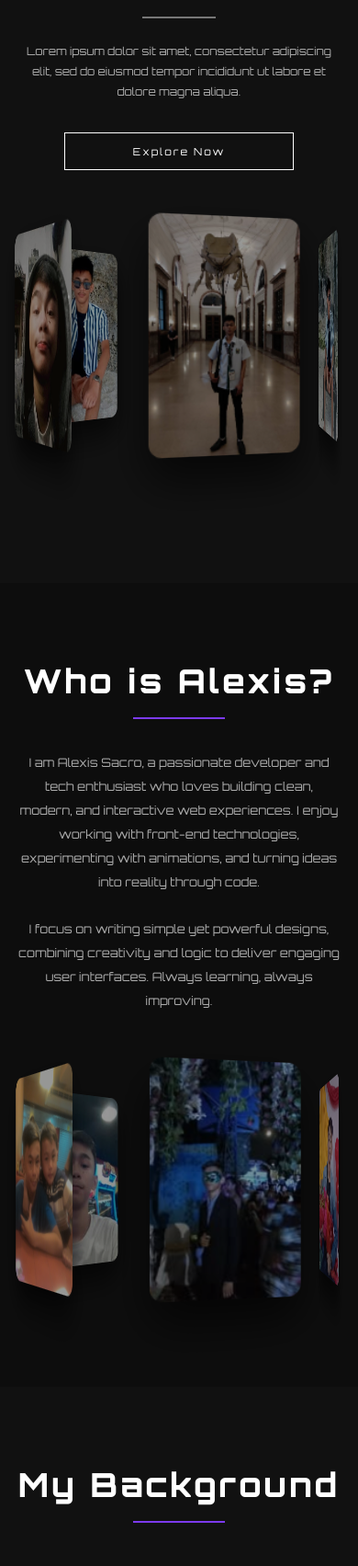
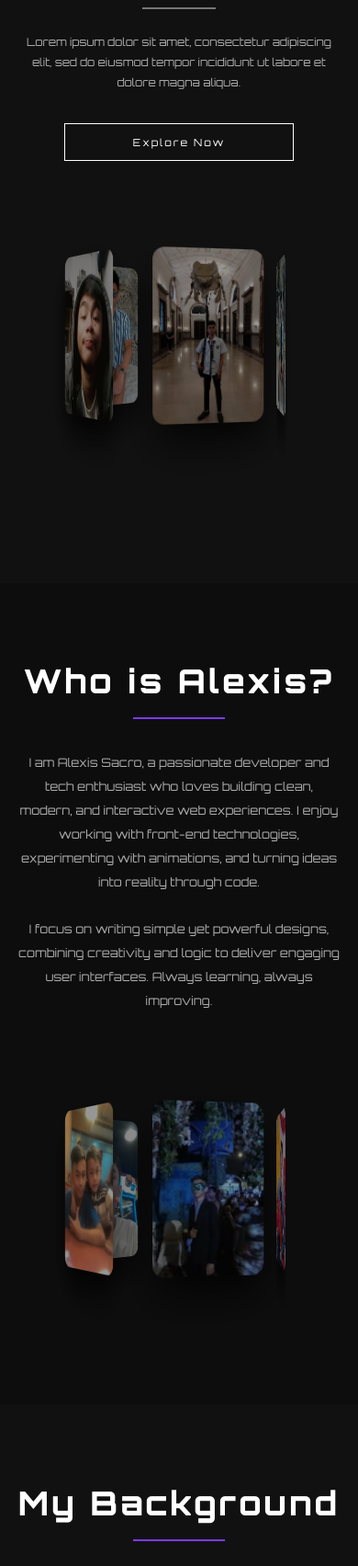
Before and after one commit to ajaldrin116/gipagessample, a plain HTML site: page index.html in a window 390 px wide. Shown: the part 288-1991 px from the top of the page at 92% size. Drawn offline with Linux system fonts and the light colour scheme.

Commit message:
onti lng binago

```diff
--- a/index.html
+++ b/index.html
@@ -15,6 +15,7 @@
 
     html {
       scroll-behavior: smooth;
+      overflow-x: hidden;
     }
 
     body {
@@ -22,6 +23,8 @@
       background: #111;
       color: #fff;
       overflow-x: hidden;
+      position: relative;
+      width: 100%;
     }
 
     /* ================= NAVBAR ================= */
@@ -71,6 +74,7 @@
       justify-content: center;
       padding: clamp(40px, 8vh, 80px) 5%;
       gap: clamp(30px, 5vw, 60px);
+      overflow: hidden;
     }
 
     .hero-wrapper {
@@ -90,6 +94,8 @@
       max-width: 600px;
       perspective: clamp(800px, 100vw, 1400px);
       margin: 0 auto;
+      overflow: hidden;
+      position: relative;
     }
 
     .carousel-track {
@@ -259,6 +265,7 @@
       display: flex;
       align-items: center;
       justify-content: center;
+      overflow: hidden;
     }
 
     .about-container {
@@ -291,6 +298,8 @@
       max-width: 600px;
       perspective: clamp(800px, 100vw, 1400px);
       margin: clamp(40px, 5vh, 60px) auto 0;
+      overflow: hidden;
+      position: relative;
     }
 
     .about-carousel-track {
@@ -345,6 +354,7 @@
       display: flex;
       align-items: center;
       justify-content: center;
+      overflow: hidden;
     }
 
     .background-container {
@@ -439,6 +449,8 @@
       display: flex;
       align-items: center;
       justify-content: center;
+      overflow: hidden;
+      position: relative;
     }
 
     .education-carousel-track {
@@ -529,9 +541,24 @@
         justify-content: center;
       }
 
+      .carousel {
+        max-width: 85vw;
+      }
+
       .carousel-track {
-        height: clamp(300px, 45vw, 500px);
+        height: clamp(350px, 50vw, 550px);
       }
+
+      .image-card {
+        width: clamp(140px, 22vw, 280px);
+        height: clamp(210px, 33vw, 420px);
+      }
+
+      .image-card:nth-child(1) { transform: translate(-50%, -50%) rotateY(0deg) translateZ(140px); }
+      .image-card:nth-child(2) { transform: translate(-50%, -50%) rotateY(72deg) translateZ(140px); }
+      .image-card:nth-child(3) { transform: translate(-50%, -50%) rotateY(144deg) translateZ(140px); }
+      .image-card:nth-child(4) { transform: translate(-50%, -50%) rotateY(216deg) translateZ(140px); }
+      .image-card:nth-child(5) { transform: translate(-50%, -50%) rotateY(288deg) translateZ(140px); }
 
       .actions {
         width: 100%;
@@ -557,13 +584,41 @@
         margin-right: auto;
       }
 
+      .about-gallery {
+        max-width: 85vw;
+      }
+
       .about-carousel-track {
-        height: clamp(300px, 45vw, 500px);
+        height: clamp(350px, 50vw, 550px);
+      }
+
+      .about-image-card {
+        width: clamp(140px, 22vw, 280px);
+        height: clamp(210px, 33vw, 420px);
+      }
+
+      .about-image-card:nth-child(1) { transform: translate(-50%, -50%) rotateY(0deg) translateZ(140px); }
+      .about-image-card:nth-child(2) { transform: translate(-50%, -50%) rotateY(72deg) translateZ(140px); }
+      .about-image-card:nth-child(3) { transform: translate(-50%, -50%) rotateY(144deg) translateZ(140px); }
+      .about-image-card:nth-child(4) { transform: translate(-50%, -50%) rotateY(216deg) translateZ(140px); }
+      .about-image-card:nth-child(5) { transform: translate(-50%, -50%) rotateY(288deg) translateZ(140px); }
+
+      .education-gallery {
+        max-width: 85vw;
       }
 
       .education-carousel-track {
-        height: clamp(280px, 45vw, 450px);
+        height: clamp(320px, 50vw, 480px);
       }
+
+      .education-image-card {
+        width: clamp(130px, 20vw, 250px);
+        height: clamp(195px, 30vw, 375px);
+      }
+
+      .education-image-card:nth-child(1) { transform: translate(-50%, -50%) rotateY(0deg) translateZ(130px); }
+      .education-image-card:nth-child(2) { transform: translate(-50%, -50%) rotateY(120deg) translateZ(130px); }
+      .education-image-card:nth-child(3) { transform: translate(-50%, -50%) rotateY(240deg) translateZ(130px); }
     }
 
     @media (max-width: 480px) {
@@ -575,21 +630,64 @@
         padding: 30px 5%;
       }
 
+      .carousel {
+        max-width: 80vw;
+      }
+
       .carousel-track {
-        height: clamp(280px, 50vw, 400px);
+        height: clamp(300px, 50vw, 420px);
       }
+
+      .image-card {
+        width: clamp(110px, 18vw, 220px);
+        height: clamp(165px, 27vw, 330px);
+      }
+
+      .image-card:nth-child(1) { transform: translate(-50%, -50%) rotateY(0deg) translateZ(110px); }
+      .image-card:nth-child(2) { transform: translate(-50%, -50%) rotateY(72deg) translateZ(110px); }
+      .image-card:nth-child(3) { transform: translate(-50%, -50%) rotateY(144deg) translateZ(110px); }
+      .image-card:nth-child(4) { transform: translate(-50%, -50%) rotateY(216deg) translateZ(110px); }
+      .image-card:nth-child(5) { transform: translate(-50%, -50%) rotateY(288deg) translateZ(110px); }
 
       .hero-content h2 span:first-child {
         font-size: clamp(20px, 5vw, 28px);
       }
 
+      .about-gallery {
+        max-width: 80vw;
+      }
+
       .about-carousel-track {
-        height: clamp(280px, 50vw, 400px);
+        height: clamp(300px, 50vw, 420px);
+      }
+
+      .about-image-card {
+        width: clamp(110px, 18vw, 220px);
+        height: clamp(165px, 27vw, 330px);
+      }
+
+      .about-image-card:nth-child(1) { transform: translate(-50%, -50%) rotateY(0deg) translateZ(110px); }
+      .about-image-card:nth-child(2) { transform: translate(-50%, -50%) rotateY(72deg) translateZ(110px); }
+      .about-image-card:nth-child(3) { transform: translate(-50%, -50%) rotateY(144deg) translateZ(110px); }
+      .about-image-card:nth-child(4) { transform: translate(-50%, -50%) rotateY(216deg) translateZ(110px); }
+      .about-image-card:nth-child(5) { transform: translate(-50%, -50%) rotateY(288deg) translateZ(110px); }
+
+      .education-gallery {
+        max-width: 80vw;
       }
 
       .education-carousel-track {
-        height: clamp(250px, 50vw, 400px);
+        height: clamp(280px, 48vw, 380px);
       }
+
+      .education-image-card {
+        width: clamp(105px, 17vw, 200px);
+        height: clamp(157px, 25.5vw, 300px);
+      }
+
+      .education-image-card:nth-child(1) { transform: translate(-50%, -50%) rotateY(0deg) translateZ(100px); }
+      .education-image-card:nth-child(2) { transform: translate(-50%, -50%) rotateY(120deg) translateZ(100px); }
+      .education-image-card:nth-child(3) { transform: translate(-50%, -50%) rotateY(240deg) translateZ(100px); }
     }
 
     /* ================= TOUCH IMPROVEMENTS ================= */
```
